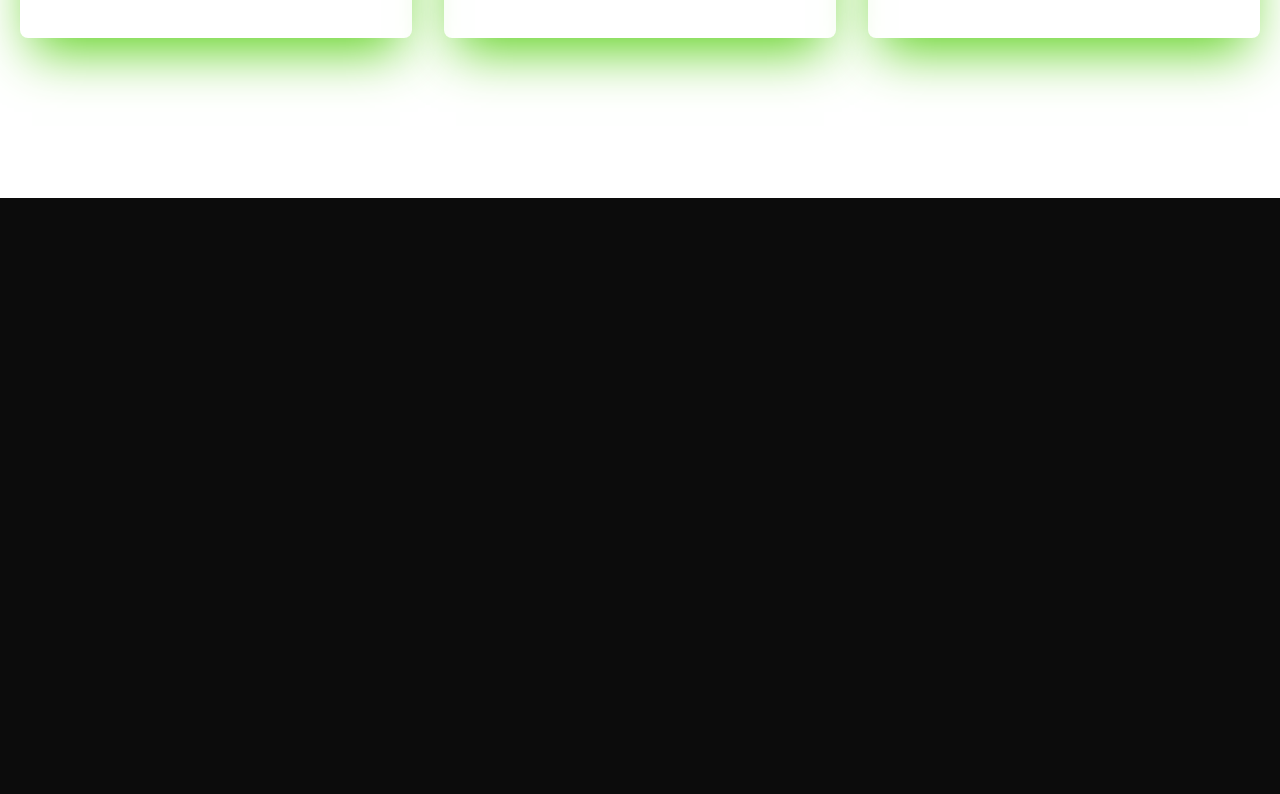
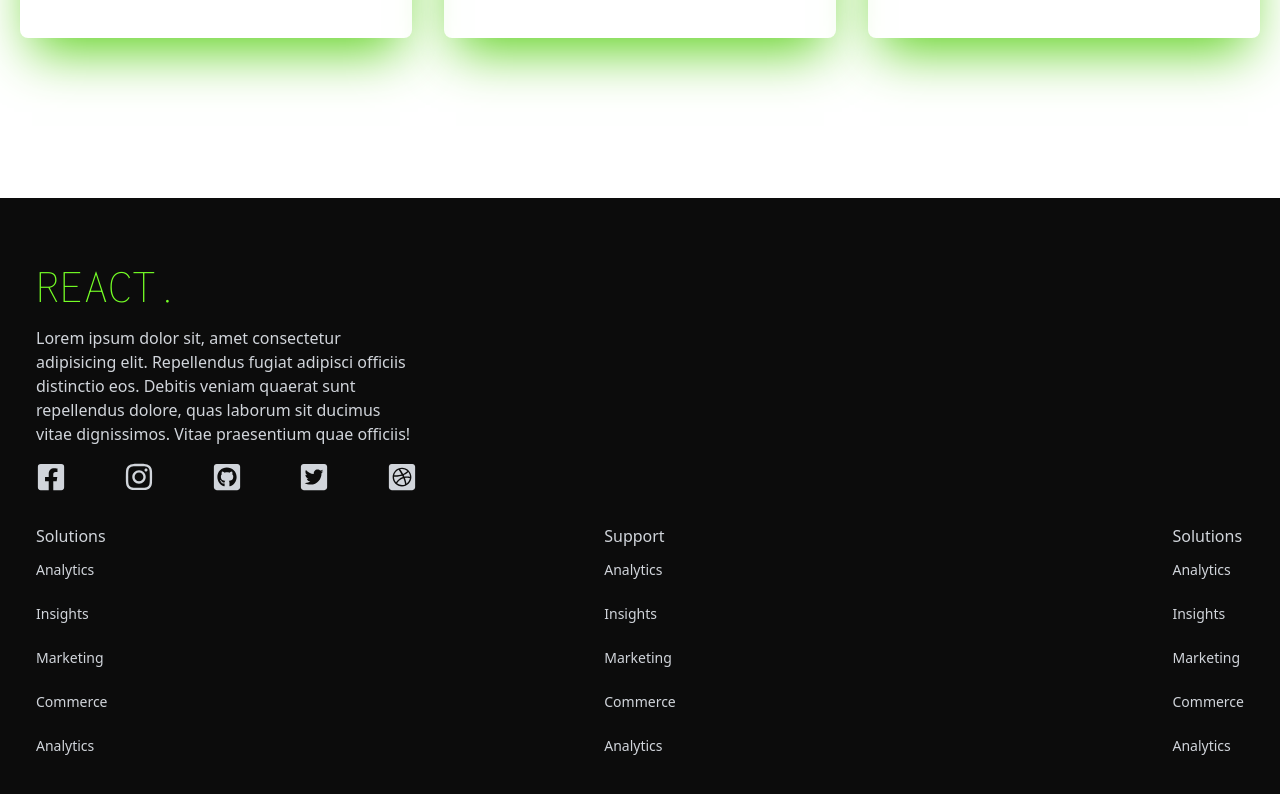
Before and after one commit to AmandeepSingh789/Data-Company-Landing-Page, a React (Create React App) app: page / in a window 1280 px wide. Shown: the part 2346-3140 px from the top of the page. Before the commit the page ends 2544 px from the top, so only its background shows below. Built offline with nearby package versions, Linux system fonts and the light colour scheme.

Commit message:
created footer

```diff
--- a/src/App.js
+++ b/src/App.js
@@ -1,4 +1,5 @@
 import Analytics from "./components/Analytics";
+import Footer from "./components/Footer";
 import Home from "./components/Home";
 import Navbar from "./components/Navbar";
 import Newsletter from "./components/Newsletter";
@@ -13,6 +14,7 @@ function App() {
       <Analytics />
       <Newsletter />
       <Plans />
+      <Footer />
     </div>
   );
 }
--- /dev/null
+++ b/src/components/Footer.jsx
@@ -0,0 +1,65 @@
+import React from 'react'
+import {
+    FaDribbbleSquare,
+    FaFacebookSquare,
+    FaGithubSquare,
+    FaInstagram,
+    FaTwitterSquare,
+  } from 'react-icons/fa';
+const Footer = () => {
+  return (
+    <div className='max-w-[1240px] mx-auto py-16 px-4 grid lg:grid-cols-3 gap-8 text-gray-300'>
+        <div>
+            <h1 className='w-full text-5xl font-bolds text-[#75FF26] font-Inconsolata'>REACT.</h1>
+            <p className='py-4'>Lorem ipsum dolor sit, amet consectetur adipisicing elit. Repellendus fugiat adipisci officiis distinctio eos. Debitis veniam quaerat sunt repellendus dolore, quas laborum sit ducimus vitae dignissimos. Vitae praesentium quae officiis!
+            </p>
+            <div className='flex md:w-[75] justify-between'>
+                <FaFacebookSquare size={30}/>
+                <FaInstagram size={30}/>
+                <FaGithubSquare size={30}/>
+                <FaTwitterSquare size={30}/>
+                <FaDribbbleSquare size={30}/>
+            </div>
+        </div>
+
+        <div className='lg:col-span-3 flex justify-between'>
+            <div>
+            <h6 className='font-medium tet-gray-600'>Solutions</h6>
+            <ul>
+                <li className='py-3 text-sm'>Analytics</li>
+                <li className='py-3 text-sm'>Insights</li>
+                <li className='py-3 text-sm'>Marketing</li>
+                <li className='py-3 text-sm'>Commerce</li>
+                <li className='py-3 text-sm'>Analytics</li>
+            </ul>
+            </div>
+
+            <div>
+            <h6 className='font-medium tet-gray-600'>Support</h6>
+            <ul>
+                <li className='py-3 text-sm'>Analytics</li>
+                <li className='py-3 text-sm'>Insights</li>
+                <li className='py-3 text-sm'>Marketing</li>
+                <li className='py-3 text-sm'>Commerce</li>
+                <li className='py-3 text-sm'>Analytics</li>
+            </ul>
+            </div>
+
+            <div>
+            <h6 className='font-medium tet-gray-600'>Solutions</h6>
+            <ul>
+                <li className='py-3 text-sm'>Analytics</li>
+                <li className='py-3 text-sm'>Insights</li>
+                <li className='py-3 text-sm'>Marketing</li>
+                <li className='py-3 text-sm'>Commerce</li>
+                <li className='py-3 text-sm'>Analytics</li>
+            </ul>
+            </div>
+
+        </div>
+
+    </div>
+  )
+}
+
+export default Footer
--- a/src/components/Plans.jsx
+++ b/src/components/Plans.jsx
@@ -23,7 +23,7 @@ const Plans = () => {
                     <p className='py-2 border-b mx-8'>1 User </p>
                     <p className='py-2 border-b mx-8'>Upload speeds upto 100 mb/s</p>
                 </div>
-                <button className='md:text-xl sm:text-xl text-lg bg-[#5FD21F] text-black rounded-md font-medium w-[200px] ml-4 my-6 px-4 py-3 hover:text-white'>Start Trial</button>
+                <button className='md:text-xl sm:text-xl text-lg bg-[#5FD21F] text-black rounded-md font-medium w-[200px]  my-6 mx-auto px-6 py-3 hover:text-white'>Start Trial</button>
             </div>
             <div className='w-full shadow-2xl shadow-[#5FD21F] flex flex-col p-4 my-4 rounded-lg hover:scale-105 duration-500 mb-16'>
                 <img src={double} alt="Single User" className='w-20 mx-auto mt-[-3rem] bg-white' />
```
